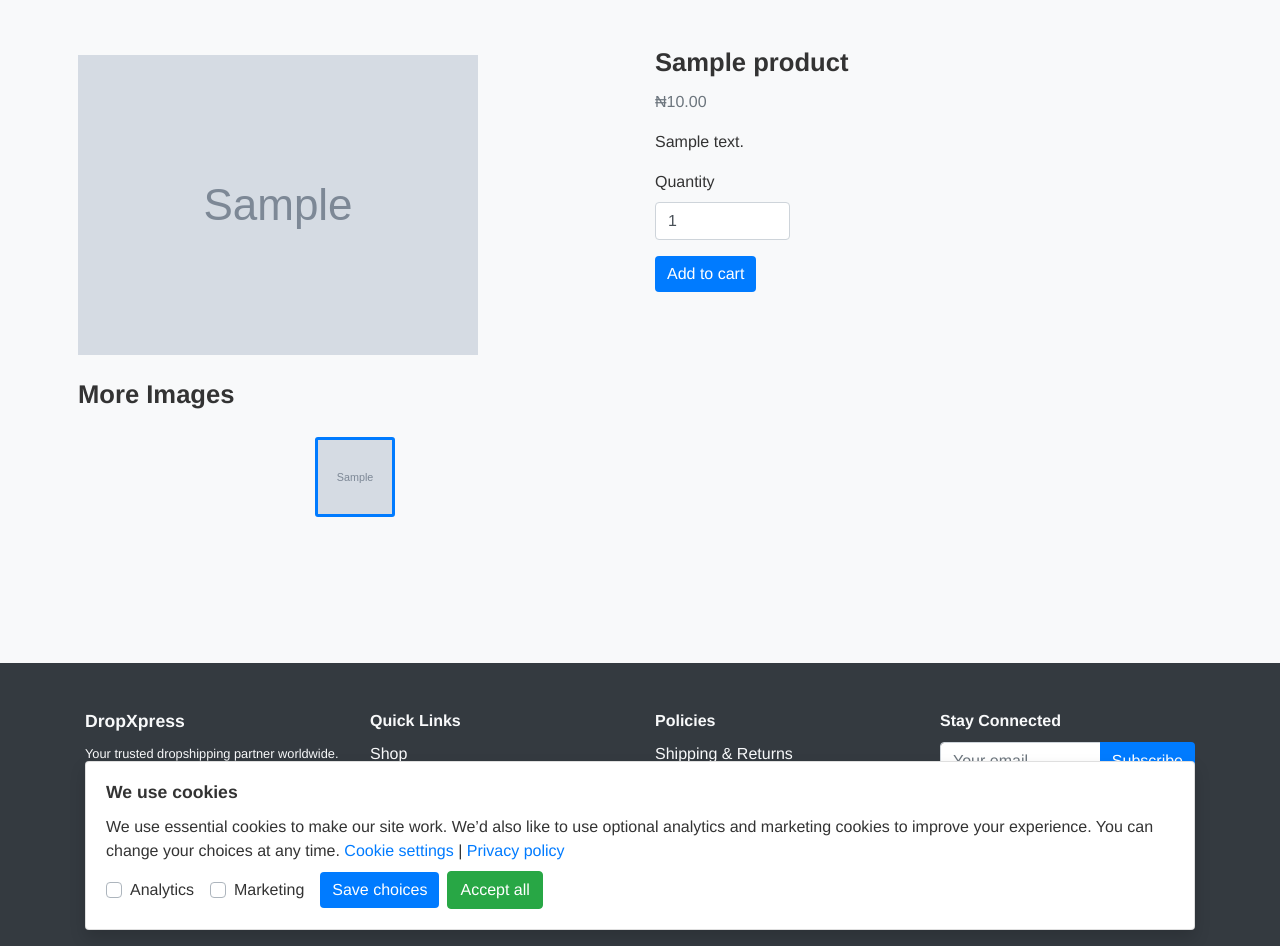
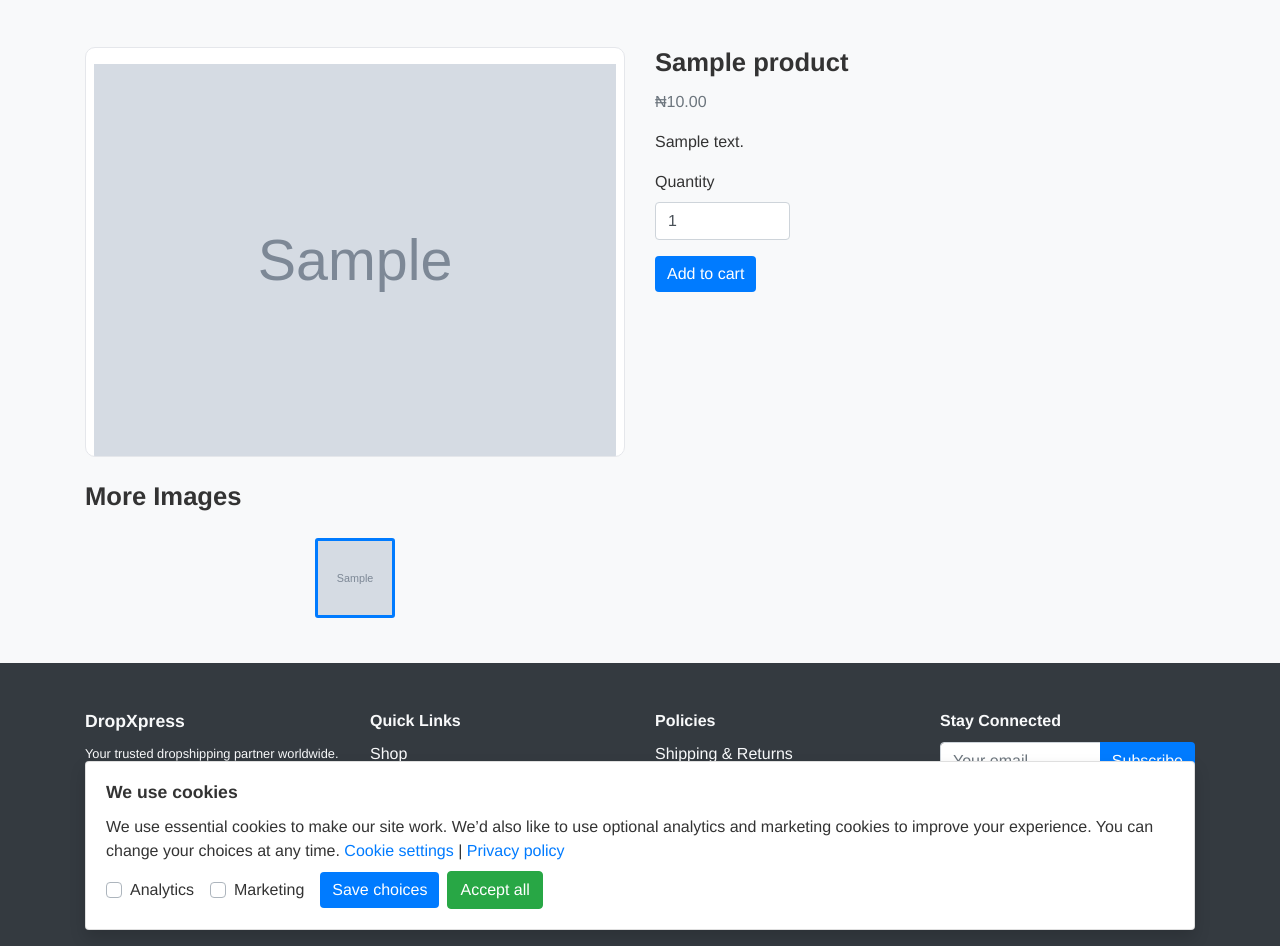
Before and after one commit to kaelzubs/dropshipping, a Django app: a page that uses templates/catalog/detail.html in a window 1280 px wide. Shown: the part 56-1002 px from the top of the page. Run offline with Django 4.2, Linux system fonts and the light colour scheme; tables that the repository leaves empty hold one stand-in row (values such as "Sample post"); grey boxes marked "Sample" are stand-in pictures; some libraries are stand-ins or nearby versions.

Commit message:
Monday commits

```diff
--- a/templates/catalog/detail.html
+++ b/templates/catalog/detail.html
@@ -3,9 +3,11 @@
 {% block title %}{{ product.title }}{% endblock %}
 {% block content %}
 <div class="row">
-  <div class="col-md-6 pt-2 px-2">
+  <div class="col-md-6">
     {% if product.image %}
-    <img id="mainImage" src="{{ product.image.url }}" class="img-fluid cursor-pointer" data-bs-toggle="modal" data-bs-target="#imageModal" alt="{{ product.title }}">
+    <div class="category-item pt-3 px-2">
+      <img id="mainImage" src="{{ product.image.url }}" class="img-fluid cursor-pointer" data-bs-toggle="modal" data-bs-target="#imageModal" alt="{{ product.title }}">
+    </div>
     {% endif %}
     {% if product.images.all %}
     <div class="row mt-4">
```
